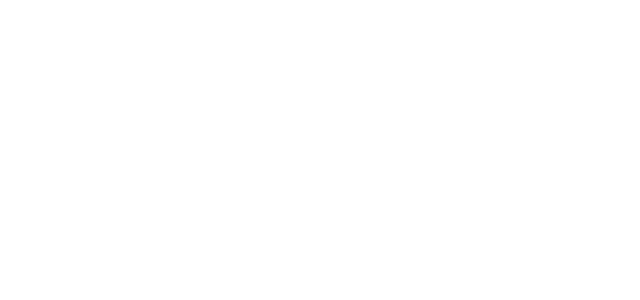
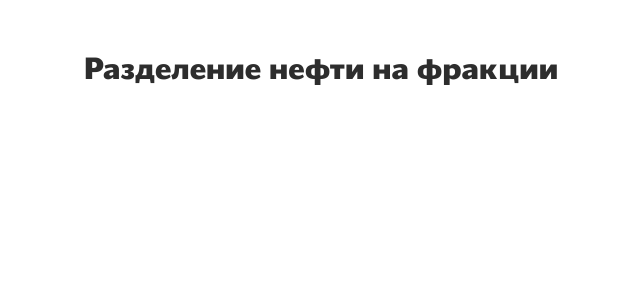
Before and after one commit to vivilor/YIN1-2, a Vue app: page / in a window 1280 px wide. Shown: the top 300 px of the page, without its empty margins (101-741 px from the left). Built offline with nearby package versions, Linux system fonts and the light colour scheme.

Commit message:
#time 10m #comment fix header text style according to layout

```diff
--- a/src/App.vue
+++ b/src/App.vue
@@ -1,9 +1,18 @@
 <template>
   <div id="app" class="flex">
     <div class="workfield flex flex__column flex__fill">
+      <AppHeader/>
     </div>
   </div>
 </template>
+
+<script>
+import AppHeader from '@/components/AppHeader'
+
+export default {
+  components: { AppHeader }
+}
+</script>
 
 <style lang="scss">
 @import "assets/styles/font";
--- a/src/assets/styles/common.scss
+++ b/src/assets/styles/common.scss
@@ -4,6 +4,8 @@
 $top-margin: 22px;
 $bottom-margin: 40px;
 $side-margin: 24px;
+
+$text-clr: #2d2d2d;
 
 body {
   display: flex;
@@ -20,3 +22,9 @@
     flex: auto;
   }
 }
+
+h1 {
+  font: 23pt/32pt "Conqueror Sans", sans-serif;
+  font-weight: 800;
+  color: $text-clr;
+}
```
